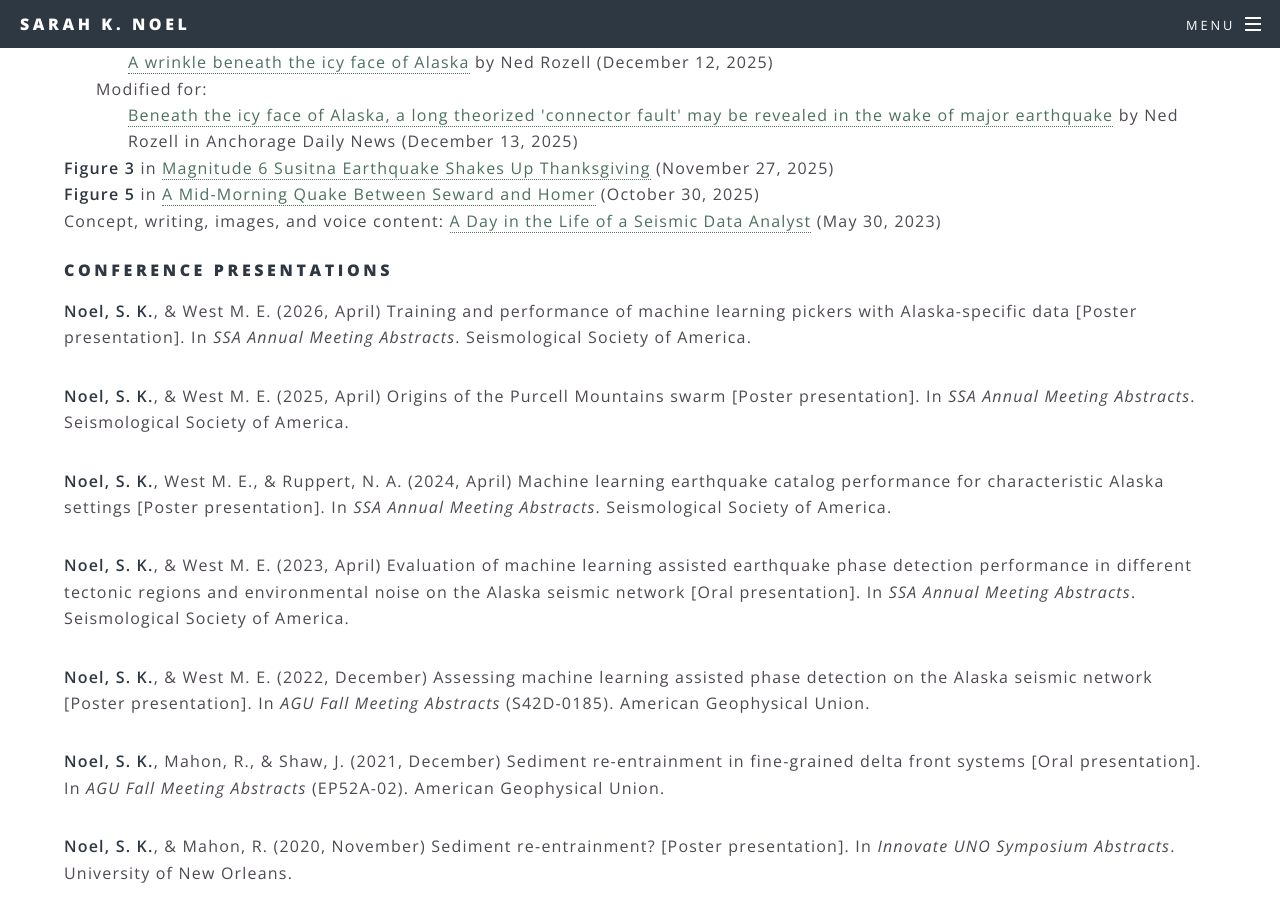
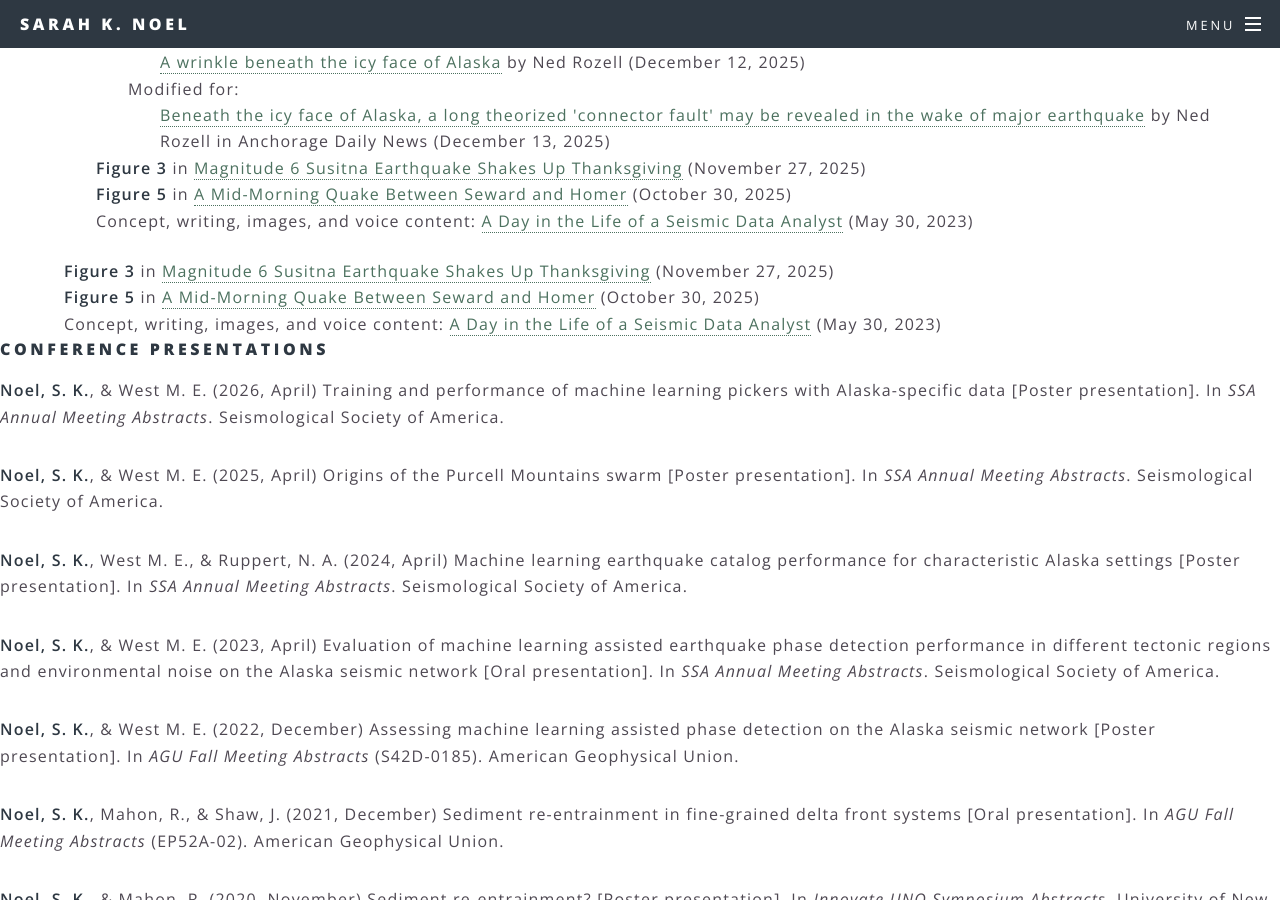
Before and after one commit to aknoel/academic, a Jekyll site: the page built from cv.html, in a window 1280 px wide and 900 px high, scrolled down 1834 px. Built offline with Jekyll 4.4.1, drawn with Linux system fonts in a browser that asks for light colours.

Commit message:
cv updates

```diff
--- a/cv.html
+++ b/cv.html
@@ -60,30 +60,35 @@ subtitle:
 </div>
 
 <div style="margin-bottom: 1.5em;">
-	Webstory Contributions for Alaska Earthquake Center Public Engagement<br />
+	Webstory Contributions for Alaska Earthquake Center Public Engagement
+	<div style="margin-left: 2em;">
 		<strong>Figure 3</strong> in
-	<a href="https://earthquake.alaska.edu/magnitude-56-earthquake-sways-susitna-region" target="_blank" rel="noopener">
-		Magnitude 5.6 Earthquake Sways Susitna Region</a> (August 8, 2026)<br />
+		<a href="https://earthquake.alaska.edu/magnitude-56-earthquake-sways-susitna-region" target="_blank" rel="noopener">Magnitude 5.6 Earthquake Sways Susitna Region</a> (August 8, 2026)<br />
 
 		<strong>Figure 1</strong> in
-	<a href="https://earthquake.alaska.edu/december-6-magnitude-7-near-canadian-border" target="_blank" rel="noopener">
-		December 6 Magnitude 7 Near the Canadian Border</a> (December 6, 2025)
-
+		<a href="https://earthquake.alaska.edu/december-6-magnitude-7-near-canadian-border" target="_blank" rel="noopener">December 6 Magnitude 7 Near the Canadian Border</a> (December 6, 2025)
 		<div style="margin-left: 2em;">
 			Reprinted in:
 			<div style="margin-left: 2em;">
-			<a href="https://earthquake.alaska.edu/event/ak2025xzwiky/detail" target="_blank" rel="noopener">
-				2025 M7.0 Hubbard Glacier Earthquake Significant Event Page</a> (December 6, 2025)<br />
-			<a href="https://www.uaf.edu/news/a-wrinkle-beneath-the-icy-face-of-alaska.php" target="_blank" rel="noopener">
-				A wrinkle beneath the icy face of Alaska</a> by Ned Rozell (December 12, 2025)
+				<a href="https://earthquake.alaska.edu/event/ak2025xzwiky/detail" target="_blank" rel="noopener">2025 M7.0 Hubbard Glacier Earthquake Significant Event Page</a> (December 6, 2025)<br />
+				<a href="https://www.uaf.edu/news/a-wrinkle-beneath-the-icy-face-of-alaska.php" target="_blank" rel="noopener">A wrinkle beneath the icy face of Alaska</a> by Ned Rozell (December 12, 2025)
 			</div>
 			Modified for:
 			<div style="margin-left: 2em;">
-			<a href="https://www.adn.com/alaska-news/science/2025/12/13/beneath-the-icy-face-of-alaska-a-long-theorized-connector-fault-may-be-revealed-in-the-wake-of-major-earthquake/" target="_blank" rel="noopener">
-				Beneath the icy face of Alaska, a long theorized 'connector fault' may be revealed in the wake of major
-				earthquake</a> by Ned Rozell in Anchorage Daily News (December 13, 2025)
+				<a href="https://www.adn.com/alaska-news/science/2025/12/13/beneath-the-icy-face-of-alaska-a-long-theorized-connector-fault-may-be-revealed-in-the-wake-of-major-earthquake/" target="_blank" rel="noopener">Beneath the icy face of Alaska, a long theorized 'connector fault' may be revealed in the wake of major earthquake</a> by Ned Rozell in Anchorage Daily News (December 13, 2025)
 			</div>
 		</div>
+
+		<strong>Figure 3</strong> in
+		<a href="https://earthquake.alaska.edu/magnitude-6-susitna-earthquake-shakes-thanksgiving" target="_blank" rel="noopener">Magnitude 6 Susitna Earthquake Shakes Up Thanksgiving</a> (November 27, 2025)<br />
+		<strong>Figure 5</strong> in
+		<a href="https://earthquake.alaska.edu/mid-morning-quake-between-seward-and-homer" target="_blank" rel="noopener">A Mid-Morning Quake Between Seward and Homer</a> (October 30, 2025)<br />
+
+		Concept, writing, images, and voice content:
+		<a href="https://earthquake.alaska.edu/day-life-seismic-data-analyst" target="_blank" rel="noopener">A Day in the Life of a Seismic Data Analyst</a> (May 30, 2023)
+	</div>
+</div>
+
 
 	<strong>Figure 3</strong> in
 	<a href="https://earthquake.alaska.edu/magnitude-6-susitna-earthquake-shakes-thanksgiving" target="_blank" rel="noopener">
```
Lines whose indentation alone changed are shown as unchanged.
